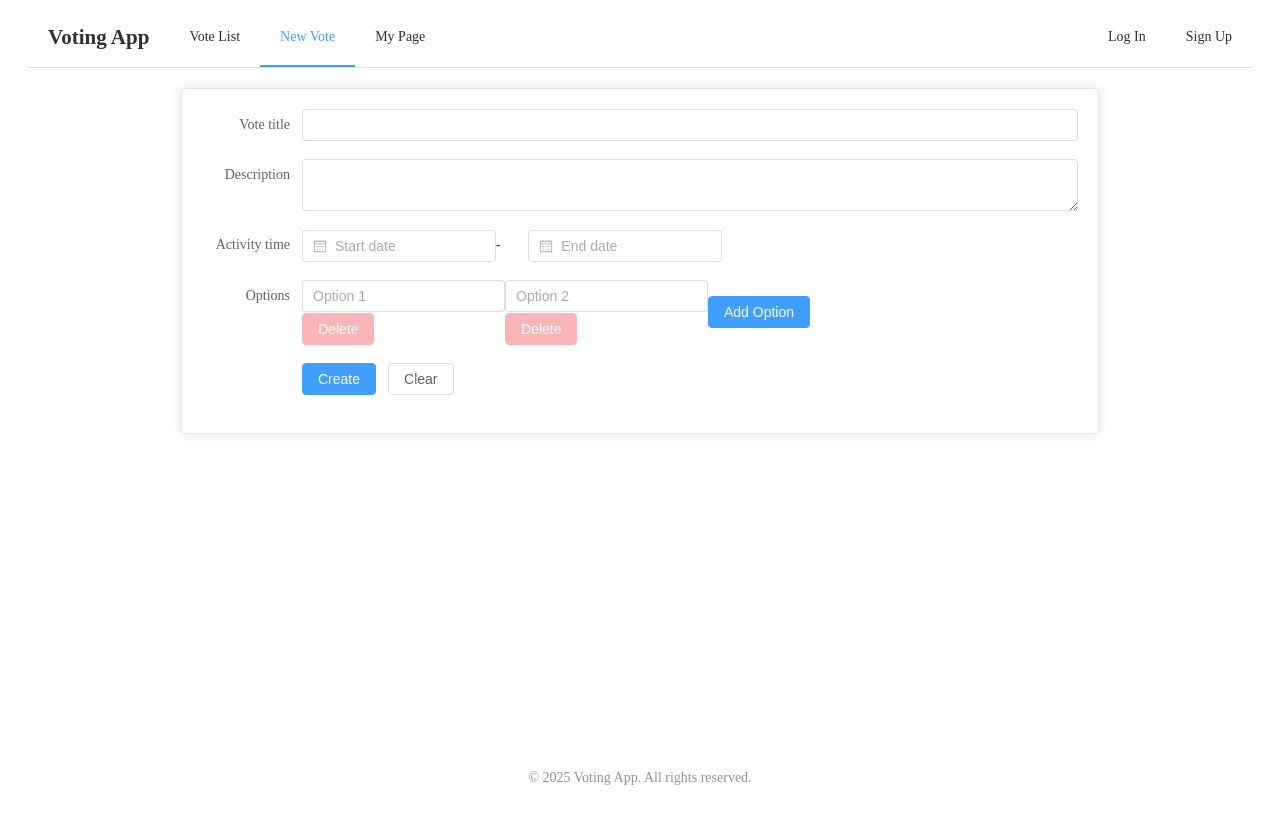
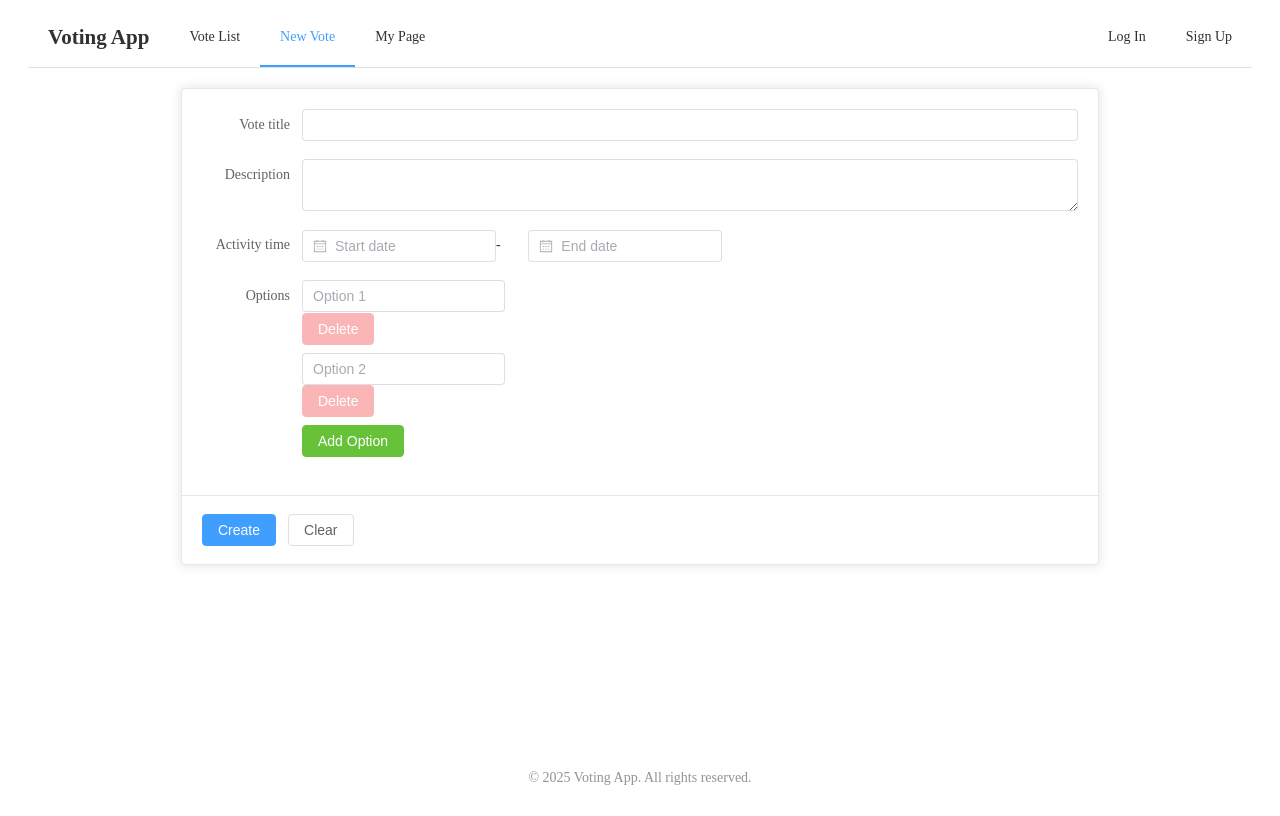
Before and after one commit to hou-teki/voting-front, a Vue app: page /new in a window 1280 px wide. Built offline with nearby package versions, Linux system fonts and the light colour scheme; the HTML template or start-up script is replaced by a standard one.

Commit message:
Update NewVote Form

```diff
--- a/src/views/NewVote.vue
+++ b/src/views/NewVote.vue
@@ -1,6 +1,6 @@
 <script setup lang="ts">
-import { reactive, ref } from 'vue'
-import { ElMessage, type FormInstance } from 'element-plus'
+import { reactive } from 'vue'
+import { ElMessage } from 'element-plus'
 import type { VoteForm } from '@/types/vote'
 import { createVote } from '@/apis/votes'
 import { useUserStore } from '@/stores/userStore'
@@ -22,7 +22,21 @@ const form = reactive({
     options: [newOption(), newOption()],
 })
 
-const formRef = ref<FormInstance>()
+const onSubmit = async () => {
+    if (!userStore.isLogin || !userStore.id) {
+        ElMessage.error('User not logged in')
+        return
+    }
+
+    try {
+        const formWithCreatorId: VoteForm = { ...form, creatorId: userStore.id }
+        await createVote(formWithCreatorId)
+        ElMessage.success('Vote created successfully')
+        clearForm()
+    } catch (error) {
+        ElMessage.error('Failed to create vote')
+    }
+}
 
 function addOption() {
     form.options.push(newOption())
@@ -33,33 +47,29 @@ function removeOption(index: number) {
     form.options.splice(index, 1)
 }
 
-const onSubmit = async () => {
-    if (!userStore.isLogin || !userStore.id) {
-        ElMessage.error('User not logged in')
-        return
-    }
-
-    try {
-        const formWithCreatorId: VoteForm = { ...form, creatorId: userStore.id }
-        await createVote(formWithCreatorId)
-        ElMessage.success('Vote created successfully')
-    } catch (error) {
-        ElMessage.error('Failed to create vote')
-    }
+function clearForm() {
+    form.title = ''
+    form.description = ''
+    form.startDate = ''
+    form.endDate = ''
+    form.options = [newOption(), newOption()]
 }
 </script>
 
 <template>
     <el-card>
         <el-form :model="form" label-width="100px">
+            <!-- title -->
             <el-form-item label="Vote title">
                 <el-input v-model="form.title" />
             </el-form-item>
 
+            <!-- description -->
             <el-form-item label="Description">
                 <el-input v-model="form.description" type="textarea" />
             </el-form-item>
 
+            <!-- start date and end date -->
             <el-form-item label="Activity time">
                 <el-col :span="6">
                     <el-date-picker v-model="form.startDate" type="date" placeholder="Start date" style="width: 100%" />
@@ -70,7 +80,9 @@ const onSubmit = async () => {
                 </el-col>
             </el-form-item>
 
+            <!-- Options -->
             <el-form-item label="Options">
+                <el-space direction="vertical" alignment="start">
                     <div v-for="(opt, idx) in form.options" :key="idx">
                         <el-form-item :prop="`options.${idx}.label`">
                             <el-input v-model="opt.label" :placeholder="`Option ${idx + 1}`" clearable />
@@ -80,13 +92,16 @@ const onSubmit = async () => {
                             :disabled="form.options.length <= 2">Delete</el-button>
                     </div>
 
-                <el-button type="primary" @click="addOption">Add Option</el-button>
-            </el-form-item>
-
-            <el-form-item>
-                <el-button type="primary" @click="onSubmit">Create</el-button>
-                <el-button>Clear</el-button>
+                    <el-button type="success" @click="addOption">Add Option</el-button>
+                </el-space>
             </el-form-item>
         </el-form>
+
+        <!-- confirm button -->
+        <template #footer>
+            <el-button type="primary" @click="onSubmit">Create</el-button>
+            <el-button @click="clearForm">Clear</el-button>
+        </template>
+
     </el-card>
 </template>
```
Lines whose indentation alone changed are shown as unchanged.
